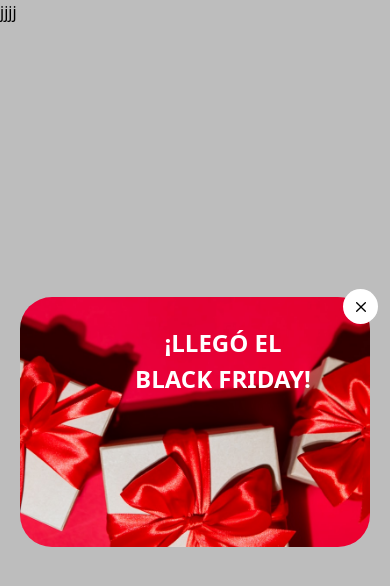
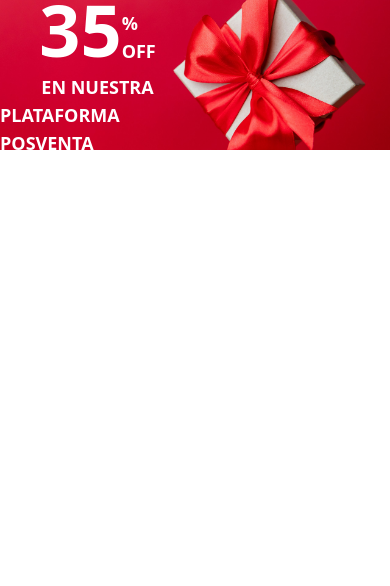
Before and after one commit to Darwin073100/black-friday, a React (Vite) app: page / in a window 390 px wide. Shown: the top 586 px of the page. Built offline with nearby package versions, Linux system fonts and the light colour scheme.

Commit message:
FEATURE: Header de promosion.

```diff
--- a/package.json
+++ b/package.json
@@ -11,6 +11,7 @@
   },
   "dependencies": {
     "@tailwindcss/postcss": "^4.1.17",
+    "clsx": "^2.1.1",
     "postcss": "^8.5.6",
     "react": "^19.2.0",
     "react-dom": "^19.2.0",
--- /dev/null
+++ b/src/presentation/styles/HeaderPromotion.css
@@ -0,0 +1,52 @@
+.header-promotion{
+    position: relative;
+    z-index: 1;
+}
+
+.header-promotion-title{
+    position: absolute;
+    z-index: 10;
+    top: 0px;
+    left: 0px;
+    width: 100%;
+    display: flex;
+    height: 100%;
+    align-items: center;
+}
+
+.header-picture-container {
+    position: relative;
+    z-index: 4;
+    width: 100%;
+    height: 350px;
+    overflow: hidden; /* Ocultar exedente de la imagen */
+}
+
+.header-picture {
+  width: 100%;
+  height: 350px;
+  object-fit: cover;
+  object-position: center;
+}
+
+@media(max-width: 768px){
+    .header-picture-container {
+        width: 100%;
+        height: 250px;
+    }
+    .header-picture {
+        width: 100%;
+        height: 250px;
+    }
+}
+
+@media(max-width: 640px){
+    .header-picture-container {
+        width: 100%;
+        height: 150px;
+    }
+    .header-picture {
+        width: 100%;
+        height: 150px;
+    }
+}
--- /dev/null
+++ b/src/presentation/ui/components/Button.tsx
@@ -0,0 +1,15 @@
+import clsx from "clsx";
+
+interface Props {
+    children?: any,
+    className?: string
+}
+const Button = ({ children, className }: Props) => {
+  return (
+    <button className={clsx(`cursor-pointer m-4 p-3 text-lg flex justify-center items-center rounded-2xl font-semibold text-gray-800 min-w-[169px] min-h-[48px]`, className)}>
+      { children }
+    </button>
+  )
+}
+
+export { Button };
--- /dev/null
+++ b/src/presentation/ui/components/HeaderPromotion.tsx
@@ -0,0 +1,33 @@
+import BoxPicture from '../../assets/pictures/box.jpg';
+import '../../styles/HeaderPromotion.css';
+import { Button } from './Button';
+
+const HeaderPromotion = () => {
+    return (
+        <div className='header-promotion text-white font-bold uppercase'>
+            <div className='header-promotion-title'>
+                <div className='flex flex-col items-center justify-center w-1/2 gap-2'>
+                    <div className='text-8xl max-sm:text-7xl max-md:text-8xl flex items-end bold'>
+                        <span>35</span>
+                        <div className='flex flex-col text-3xl max-sm:text-lg'>
+                            <span>%</span>
+                            <span>OFF</span>
+                        </div>
+                    </div>
+                    <div className='flex flex-col justify-center items-center'>
+                        <span className='text-3xl max-sm:text-lg max-md:text-2xl'>En nuestra</span>
+                        <span className='text-3xl max-sm:text-lg max-md:text-2xl'>plataforma posventa</span>
+                    </div>
+                    <Button className='bg-yellow-500 max-md:hidden shadow-lg shadow-amber-300 hover:bg-yellow-300 transition duration-300'>
+                        Obtener 35% off
+                    </Button>
+                </div>
+            </div>
+            <div className='header-picture-container'>
+                <img src={BoxPicture} alt="Regalos" className='header-picture' />
+            </div>
+        </div>
+    )
+}
+
+export { HeaderPromotion };
--- a/src/presentation/ui/pages/Home.tsx
+++ b/src/presentation/ui/pages/Home.tsx
@@ -1,8 +1,9 @@
 import { useState } from "react";
 import { FloatingPromotion } from "../components/FloatingPromotion";
+import { HeaderPromotion } from "../components/HeaderPromotion";
 
 const Home = () => {
-  const [floatingActive, setFloatingActive] = useState(true);
+  const [floatingActive, setFloatingActive] = useState(false);
 
   const handleCloseFloating = () => {
     setFloatingActive(false);
@@ -10,7 +11,7 @@ const Home = () => {
 
   return (
     <main>
-      jjjj
+      <HeaderPromotion />
       {
         floatingActive && <FloatingPromotion onClose={handleCloseFloating} />
       }
--- /dev/null
+++ b/tailwind.config.js
@@ -0,0 +1,16 @@
+module.exports = {
+  content: [
+    "./index.html",
+    "./src/**/*.{js,ts,jsx,tsx}",
+  ],
+  theme: {
+    extend: {
+      boxShadow: {
+        'outline-sm': '0 0 5px rgba(0, 0, 0, 0.1)', // Sin offset X ni Y
+        'outline-md': '0 0 10px rgba(0, 0, 0, 0.15)',
+        'outline-lg': '0 0 15px rgba(0, 0, 0, 0.2)',
+      }
+    },
+  },
+  plugins: [],
+}
```
Also changed, not shown: 1 other file (tests, documents, lock files or other folders).
